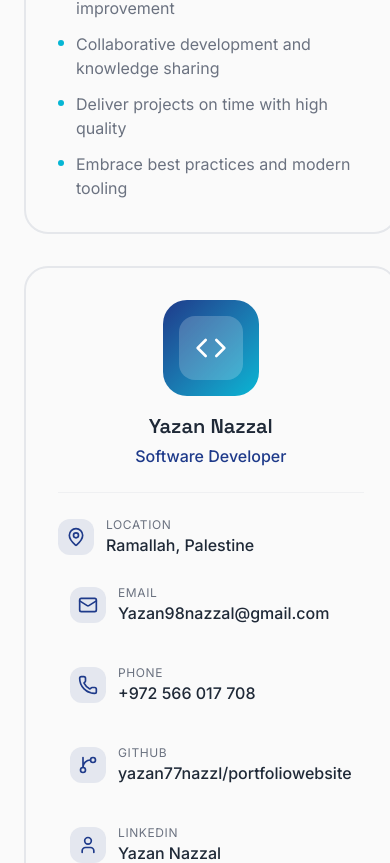
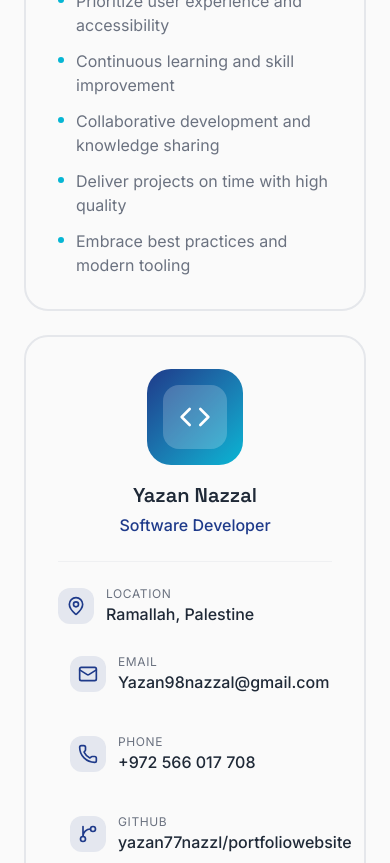
Before and after one commit to yazan77nazzl/portfoliowebsite, a React (Vite) app: page / in a window 390 px wide. Shown: the part 3373-4236 px from the top of the page. Built offline with nearby package versions, Linux system fonts and the light colour scheme.

Commit message:
Make layout responsive across breakpoints (mobile, tablet, desktop)

```diff
--- a/src/components/sections/About.tsx
+++ b/src/components/sections/About.tsx
@@ -27,7 +27,7 @@
       <div className="max-w-7xl mx-auto">
         <SectionHeader title="About Me" subtitle="Get to know me better" isVisible={isVisible} />
 
-        <div className="grid lg:grid-cols-3 gap-8 lg:gap-12 mt-12">
+        <div className="grid grid-cols-1 md:grid-cols-2 lg:grid-cols-3 gap-6 md:gap-8 lg:gap-12 mt-12">
           <AboutMainContent summary={summary} />
           <AboutSidebar
             name={name}
--- a/src/components/sections/Footer.tsx
+++ b/src/components/sections/Footer.tsx
@@ -11,7 +11,7 @@
   return (
     <footer className="bg-surface/50 border-t border-border/50" role="contentinfo">
       <div className="max-w-7xl mx-auto px-6 py-12 lg:py-16">
-        <div className="grid md:grid-cols-4 gap-8 lg:gap-12">
+        <div className="grid grid-cols-1 sm:grid-cols-2 md:grid-cols-4 gap-6 md:gap-8 lg:gap-12">
           {/* Brand */}
           <div className="md:col-span-2 lg:col-span-1 space-y-6">
             <a href="#hero" className="font-heading text-2xl font-bold text-text flex items-center gap-2" aria-label="Go to homepage">
--- a/src/components/sections/Projects.tsx
+++ b/src/components/sections/Projects.tsx
@@ -89,7 +89,7 @@
   return (
     <div className="mt-12 space-y-8">
       <h3 className="font-heading text-2xl font-semibold text-text">Featured Projects</h3>
-      <div className="grid lg:grid-cols-2 gap-6">
+      <div className="grid grid-cols-1 lg:grid-cols-2 gap-6">
         {projects.map((project, index) => (
           <ProjectCard key={project.id} project={project} index={index} isVisible={isVisible} featured={true} />
         ))}
```
